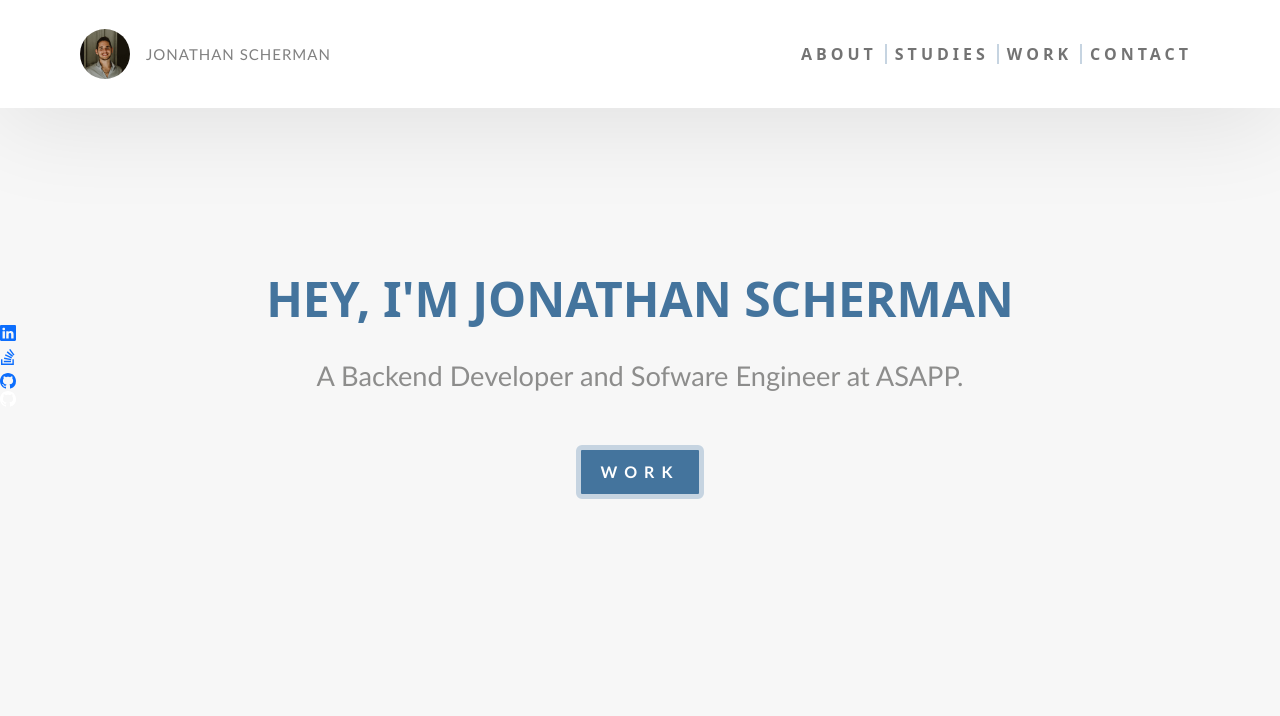
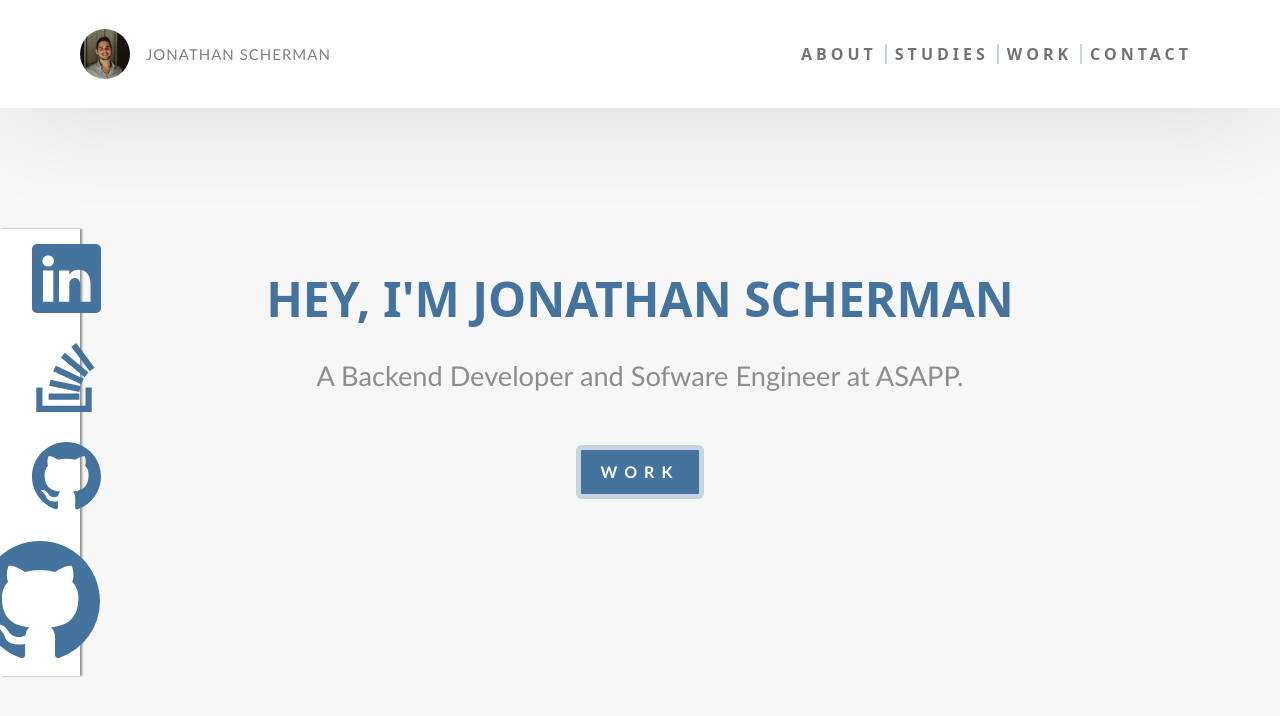
Before and after one commit to tamisimes/jonypage2, a plain HTML site: page index.html in a window 1280 px wide. Shown: the top 716 px of the page. Drawn offline with nearby package versions, Linux system fonts and the light colour scheme.

Commit message:
modificaciones en logos

```diff
--- a/estilos.scss
+++ b/estilos.scss
@@ -110,16 +110,22 @@ h1 {
   transition: transform 0.7s, background-color 0.5s;
 }
 
-#boton-lateral {
-  background-color:white;
-  box-shadow: #8d8d8c 2px 0px 2px;
-  border: none;
-  color: $azuloscuro;
-  border-radius: 0px;
-  font-size: 45px;
-  margin-top: 2px;
+.btn-group-vertical {
+  background-color: white;
+  height: 1200pxx;
+  width: 80px;
+  align-items: center;
+  box-shadow:$grisoscuro 2px 0px 2px;
+  margin-top: -270px;
 }
 
-.btn-group-vertical {
-  margin-top: -300px;
+.logo1 {
+  text-align: center;
+  padding: 15px;
+  top: 0;
+  left: 0;
+  width: 150%; /* Ajusta el valor para agrandar la parte deseada */
+  height: 150%; /* Ajusta el valor para agrandar la parte deseada */
+  transform-origin: center;
+  color: $azuloscuro;
 }
--- a/index.html
+++ b/index.html
@@ -49,19 +49,19 @@
             <path d="M0 1.146C0 .513.526 0 1.175 0h13.65C15.474 0 16 .513 16 1.146v13.708c0 .633-.526 1.146-1.175 1.146H1.175C.526 16 0 15.487 0 14.854V1.146zm4.943 12.248V6.169H2.542v7.225h2.401zm-1.2-8.212c.837 0 1.358-.554 1.358-1.248-.015-.709-.52-1.248-1.342-1.248-.822 0-1.359.54-1.359 1.248 0 .694.521 1.248 1.327 1.248h.016zm4.908 8.212V9.359c0-.216.016-.432.08-.586.173-.431.568-.878 1.232-.878.869 0 1.216.662 1.216 1.634v3.865h2.401V9.25c0-2.22-1.184-3.252-2.764-3.252-1.274 0-1.845.7-2.165 1.193v.025h-.016a5.54 5.54 0 0 1 .016-.025V6.169h-2.4c.03.678 0 7.225 0 7.225h2.4z"/>
           </svg>
          </a>
-         <a href="https://stackoverflow.com/users/2601512/jscherman"><svg xmlns="http://www.w3.org/2000/svg" width="16" height="16" fill="currentColor" class="bi bi-stack-overflow" viewBox="0 0 16 16">
+         <a href="https://stackoverflow.com/users/2601512/jscherman"><svg class=logo1 xmlns="http://www.w3.org/2000/svg" width="16" height="16" fill="currentColor" class="bi bi-stack-overflow" viewBox="0 0 16 16">
           <path d="M12.412 14.572V10.29h1.428V16H1v-5.71h1.428v4.282h9.984z"/>
           <path d="M3.857 13.145h7.137v-1.428H3.857v1.428zM10.254 0 9.108.852l4.26 5.727 1.146-.852L10.254 0zm-3.54 3.377 5.484 4.567.913-1.097L7.627 2.28l-.914 1.097zM4.922 6.55l6.47 3.013.603-1.294-6.47-3.013-.603 1.294zm-.925 3.344 6.985 1.469.294-1.398-6.985-1.468-.294 1.397z"/>
         </svg>
       </a>
       <a href="https://github.com/scherman">
-        <svg xmlns="http://www.w3.org/2000/svg" width="16" height="16" fill="currentColor" class="bi bi-github" viewBox="0 0 16 16">
+        <svg class=logo1 xmlns="http://www.w3.org/2000/svg" width="16" height="16" fill="currentColor" class="bi bi-github" viewBox="0 0 16 16">
           <path d="M8 0C3.58 0 0 3.58 0 8c0 3.54 2.29 6.53 5.47 7.59.4.07.55-.17.55-.38 0-.19-.01-.82-.01-1.49-2.01.37-2.53-.49-2.69-.94-.09-.23-.48-.94-.82-1.13-.28-.15-.68-.52-.01-.53.63-.01 1.08.58 1.23.82.72 1.21 1.87.87 2.33.66.07-.52.28-.87.51-1.07-1.78-.2-3.64-.89-3.64-3.95 0-.87.31-1.59.82-2.15-.08-.2-.36-1.02.08-2.12 0 0 .67-.21 2.2.82.64-.18 1.32-.27 2-.27.68 0 1.36.09 2 .27 1.53-1.04 2.2-.82 2.2-.82.44 1.1.16 1.92.08 2.12.51.56.82 1.27.82 2.15 0 3.07-1.87 3.75-3.65 3.95.29.25.54.73.54 1.48 0 1.07-.01 1.93-.01 2.2 0 .21.15.46.55.38A8.012 8.012 0 0 0 16 8c0-4.42-3.58-8-8-8z"/>
         </svg>
       </a>
    <svg class="logo1" xmlns="http://www.w3.org/2000/svg" width="16" height="16" fill="currentColor" class="bi bi-github" viewBox="0 0 16 16">
             <path d="M8 0C3.58 0 0 3.58 0 8c0 3.54 2.29 6.53 5.47 7.59.4.07.55-.17.55-.38 0-.19-.01-.82-.01-1.49-2.01.37-2.53-.49-2.69-.94-.09-.23-.48-.94-.82-1.13-.28-.15-.68-.52-.01-.53.63-.01 1.08.58 1.23.82.72 1.21 1.87.87 2.33.66.07-.52.28-.87.51-1.07-1.78-.2-3.64-.89-3.64-3.95 0-.87.31-1.59.82-2.15-.08-.2-.36-1.02.08-2.12 0 0 .67-.21 2.2.82.64-.18 1.32-.27 2-.27.68 0 1.36.09 2 .27 1.53-1.04 2.2-.82 2.2-.82.44 1.1.16 1.92.08 2.12.51.56.82 1.27.82 2.15 0 3.07-1.87 3.75-3.65 3.95.29.25.54.73.54 1.48 0 1.07-.01 1.93-.01 2.2 0 .21.15.46.55.38A8.012 8.012 0 0 0 16 8c0-4.42-3.58-8-8-8z"/>
-          </svg></button>
+          </svg>
         </div>
            </section>
     <script src="https://cdn.jsdelivr.net/npm/bootstrap@5.2.3/dist/js/bootstrap.bundle.min.js" integrity="sha384-kenU1KFdBIe4zVF0s0G1M5b4hcpxyD9F7jL+jjXkk+Q2h455rYXK/7HAuoJl+0I4" crossorigin="anonymous"></script>
```
Also changed, not shown: estilos.css, 1 other file.
